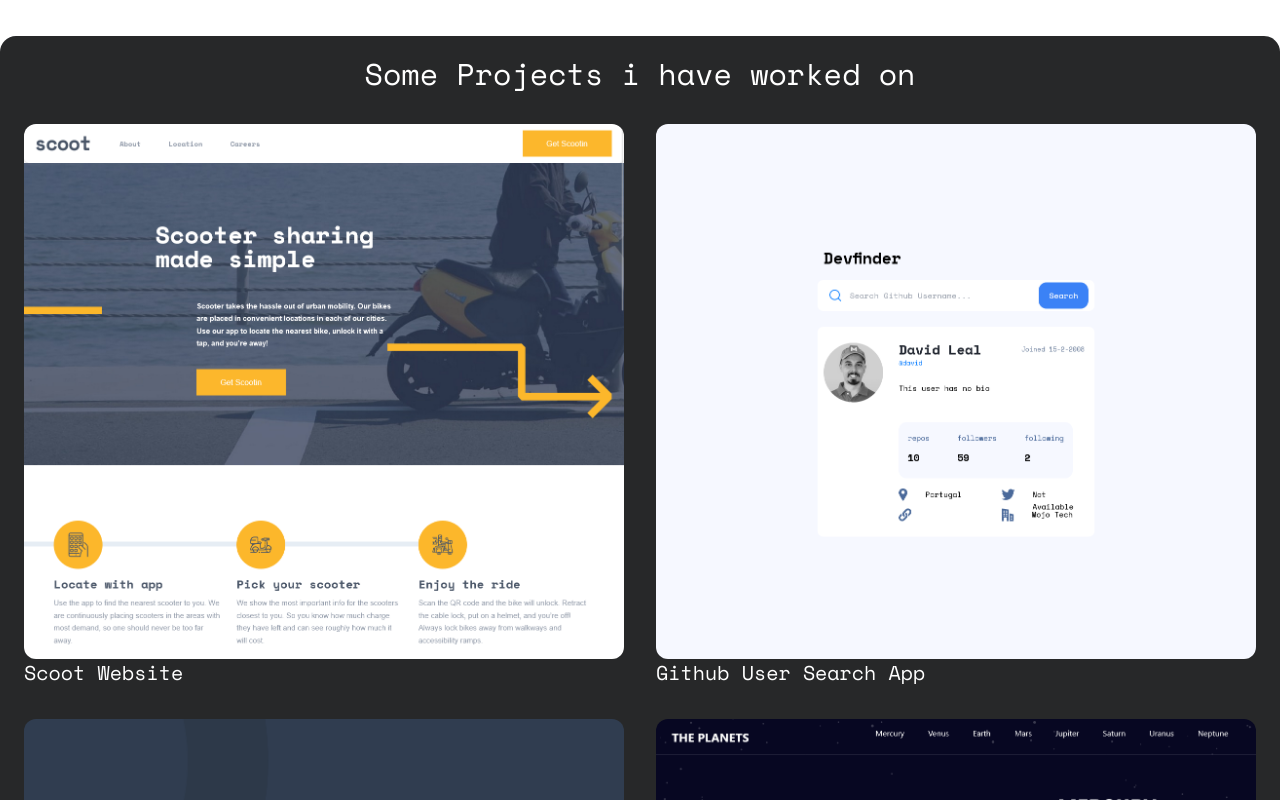
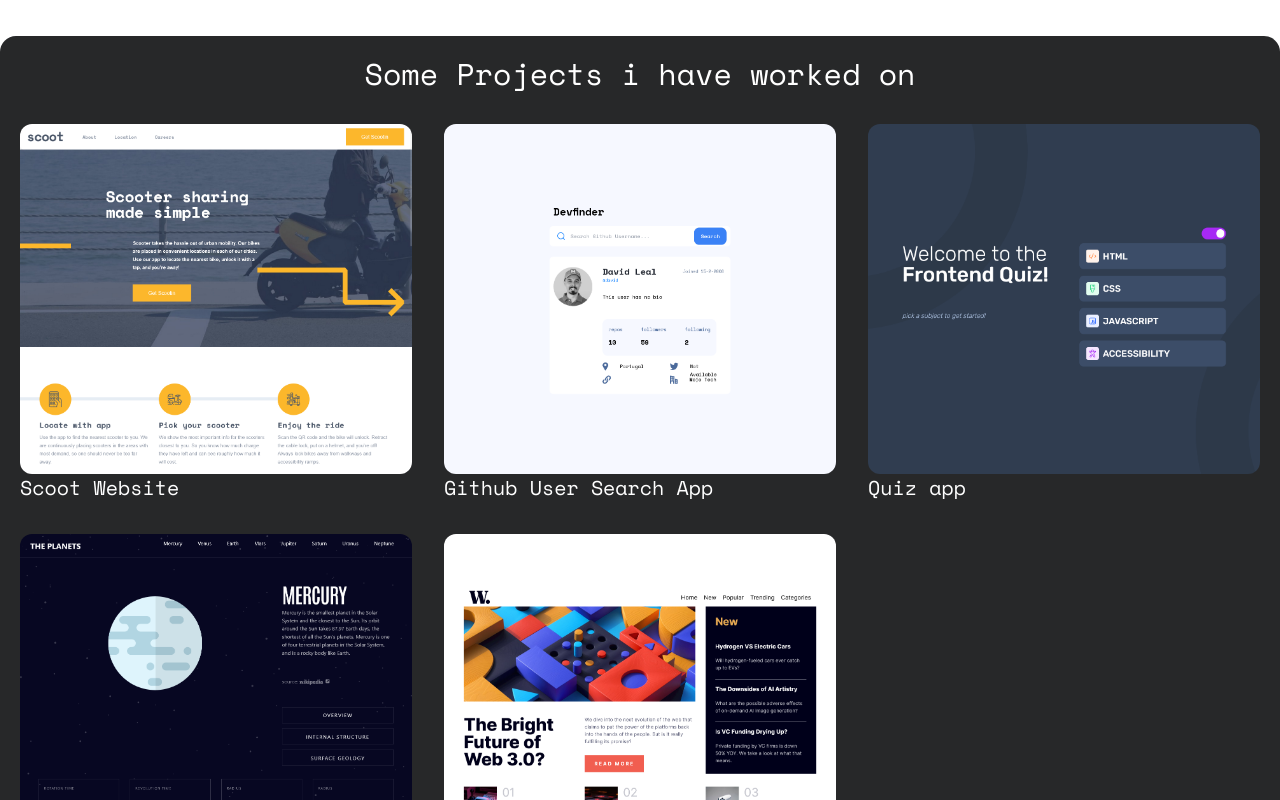
Before and after one commit to sphnikola/portfolio-website, a React (Vite) app: page / in a window 1280 px wide. Shown: the part 760-1560 px from the top of the page. Built offline with nearby package versions, Linux system fonts and the light colour scheme.

Commit message:
Update App.jsx

```diff
--- a/src/App.jsx
+++ b/src/App.jsx
@@ -130,7 +130,7 @@
           </h3>
           <div></div>
         </div>
-        <div className="grid md:grid-cols-2 gap-8">
+        <div className="grid md:grid-cols-3 gap-8">
           <a
             href="https://fem-scoot.netlify.app"
             target="_blank"
```
